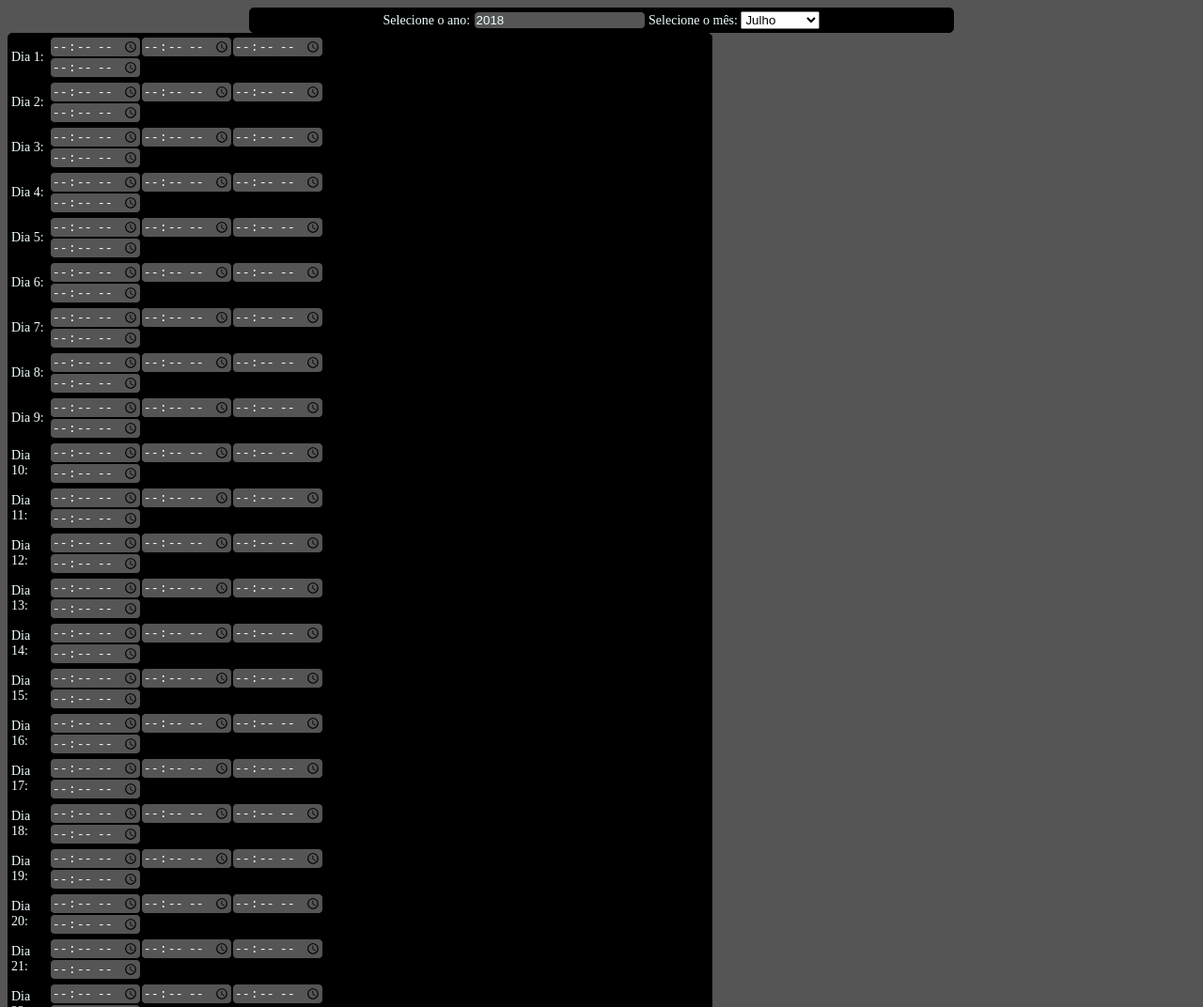
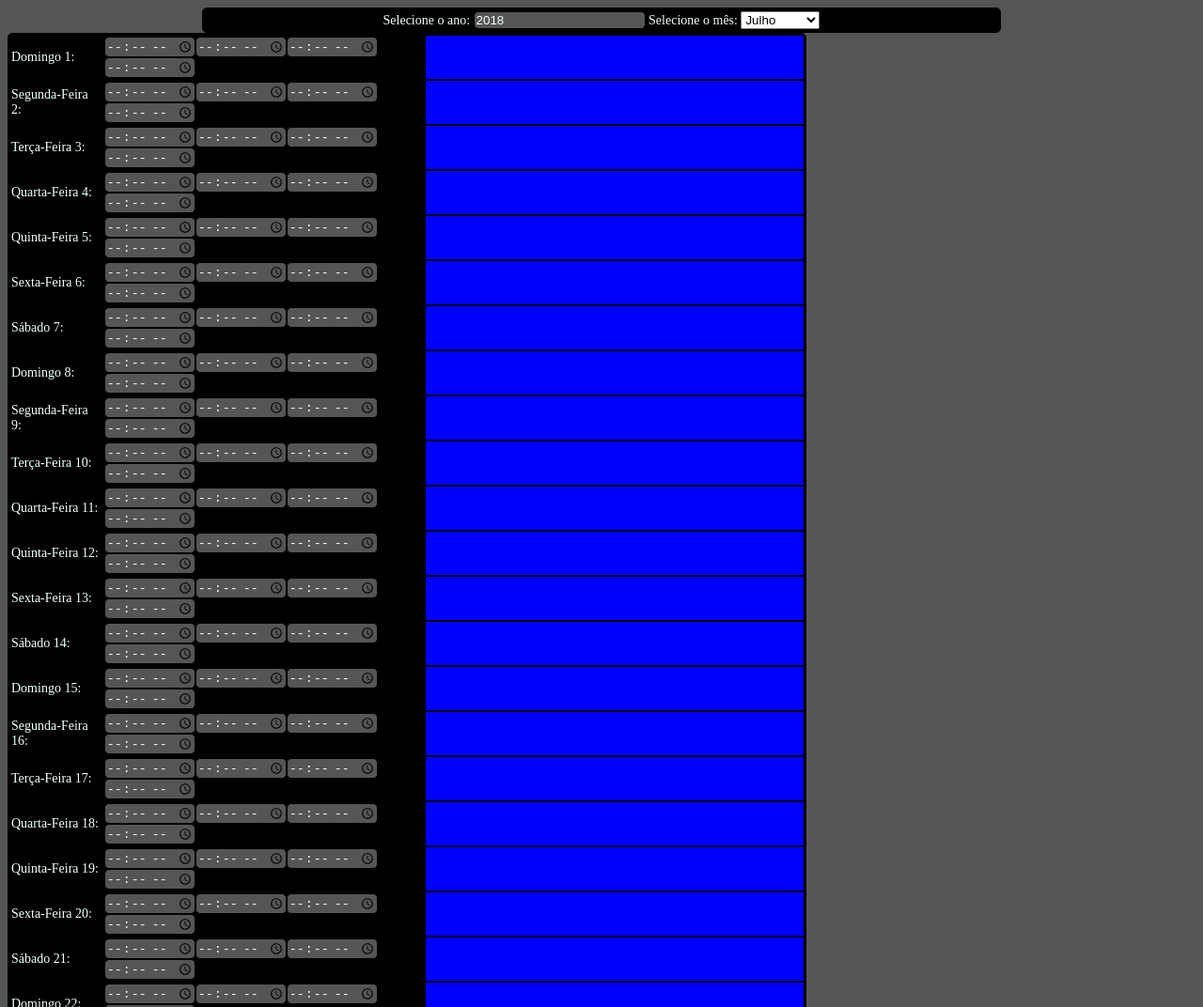
Before and after one commit to IvanSgarbi/controle_horario, a plain HTML site: page index.html in a window 1280 px wide. Shown: the top 1072 px of the page at 94% size. Drawn offline with Linux system fonts and the light colour scheme.

Commit message:
Commit final dia 18/07

```diff
--- a/css/style.css
+++ b/css/style.css
@@ -4,14 +4,15 @@ body{
     font-size: 14px;
 }
 td:nth-child(3){
-    width: 375px;
+    width: 400px;
+    background: blue;
 }
 span{
     display: block;
     width:70px;
 }
 table{
-    width: 750px;
+    width: 850px;
     background: #000000;
     border: 1px solid black;
     border-radius: 5px;
--- a/scripts/script.js
+++ b/scripts/script.js
@@ -4,7 +4,11 @@ $(document).ready(function () {
     gerar_form(dia_atual.getMonth());
     $("#mes_selecionado").val(dia_atual.getMonth());
     $("#ano_selecionado").val(dia_atual.getFullYear());
+    triggers();
+});
+function triggers() {
     $("input[type='time']").change(function () {
+
         atualizar(this.parentElement.children);
     });
     $("#mes_selecionado").change(function () {
@@ -17,14 +21,13 @@ $(document).ready(function () {
             gerar_form(mes);
         }
     }
-});
+}
 function atualizar(horario) {
     var chegada = horario[0].value;
     var almoco_ida = horario[1].value;
     var almoco_volta = horario[2].value;
     var saida = horario[3].value;
     var resultado_dia = horario[0].parentElement.parentElement.children[2];
-    var calculo;
     if (chegada != "" && almoco_ida != "" && almoco_volta != "" && saida != "") {
         var resultado = "Manhã: " + diferenca(chegada, almoco_ida) + " horas. " +
             "Tarde: " + diferenca(almoco_volta, saida) + " horas. " +
@@ -89,7 +92,6 @@ function dias_no_mes(mes_num) {
             }
             break;
         case 2:
-
             mes_dias = ["Março", 31];
             break;
         case 3:
@@ -126,15 +128,21 @@ function dias_no_mes(mes_num) {
     return mes_dias;
 }
 function gerar_form(mes) {
-    var html = "<table>";
+    var ano = $("#ano_selecionado").val();
+    var dias_semana_extenso =
+        ["Domingo", "Segunda-Feira", "Terça-Feira", "Quarta-Feira",
+            "Quinta-Feira", "Sexta-Feira", "Sábado"];
+    var dia_semana = new Date(ano, mes, 1);
+    dia_semana = dia_semana.getDay();
     var dias = dias_no_mes(mes);
     dias = dias[1];
     var cont;
+    var html = "<table>";
     for (cont = 1; cont <= dias; cont++) {
         html +=
             "<tr>" +
             "<td>" +
-            "Dia " + cont +
+            dias_semana_extenso[dia_semana] + " " + cont +
             ":</td>" +
             "<td>" +
             "<input type=time>" +
@@ -145,9 +153,14 @@ function gerar_form(mes) {
             "<td>" +
             "</td>" +
             "</tr>";
+        dia_semana++;
+        if (dia_semana > 6) {
+            dia_semana = 0;
+        }
     }
     html += "</table>";
     $("mes").html(html);
+    triggers();
 
 }
 //var d = new Date(year, month, day, hours, minutes, seconds, milliseconds);
```
